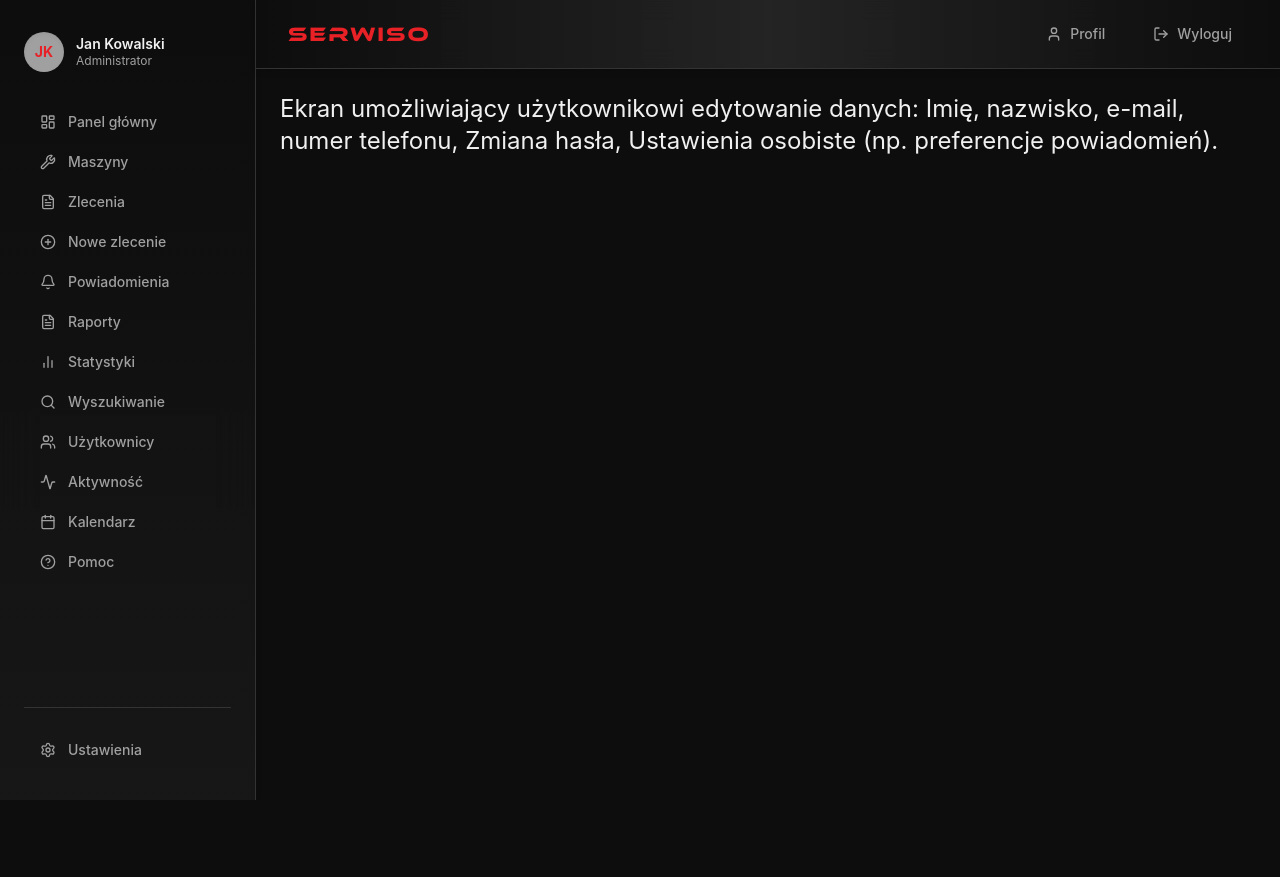
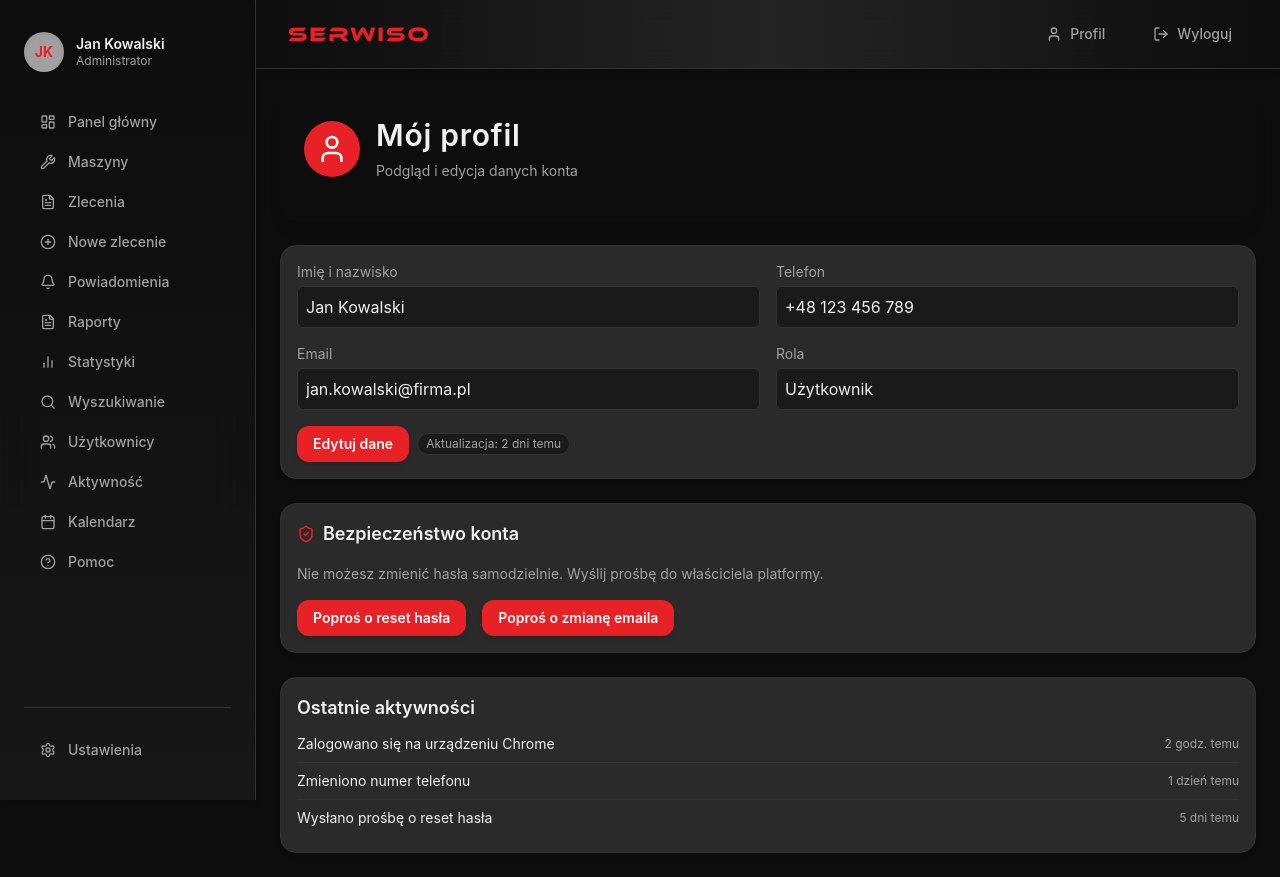
Before and after one commit to MrBartosz/SERWISO, a Next.js app in the folder frontend/: page /profile in a window 1280 px wide. Before the commit the page ends 800 px from the top, so only its background shows below. Built offline with nearby package versions, Linux system fonts and the light colour scheme.

Commit message:
Stworzenie pełnego profilu użytkownika

```diff
--- a/frontend/src/app/profile/page.tsx
+++ b/frontend/src/app/profile/page.tsx
@@ -1,9 +1,187 @@
-export default function Profile() {
+"use client";
+
+import { useState } from "react";
+import { motion } from "framer-motion";
+import { Card, CardContent } from "@/components/ui/Card";
+import Button from "@/components/ui/Button";
+import Input from "@/components/ui/Input";
+import Badge from "@/components/ui/Badge";
+import { ShieldCheck, User } from "lucide-react";
+
+export default function ProfilePage() {
+  const [user, setUser] = useState({
+    name: "Jan Kowalski",
+    phone: "+48 123 456 789",
+    email: "jan.kowalski@firma.pl",
+    role: "Użytkownik",
+    lastUpdate: "2 dni temu",
+  });
+
+  const [isEditing, setIsEditing] = useState(false);
+  const [passwordResetRequested, setPasswordResetRequested] = useState(false);
+  const [emailChangeRequested, setEmailChangeRequested] = useState(false);
+
+  const activities = [
+    {
+      id: 1,
+      message: "Zalogowano się na urządzeniu Chrome",
+      time: "2 godz. temu",
+    },
+    { id: 2, message: "Zmieniono numer telefonu", time: "1 dzień temu" },
+    { id: 3, message: "Wysłano prośbę o reset hasła", time: "5 dni temu" },
+  ];
+
+  const handleChange = (e: React.ChangeEvent<HTMLInputElement>) => {
+    setUser({ ...user, [e.target.name]: e.target.value });
+  };
+
+  const saveChanges = () => {
+    console.log("Zapisano zmiany:", user);
+    setIsEditing(false);
+  };
+
+  const requestPasswordReset = () => {
+    console.log("Wysłano prośbę o reset hasła do właściciela");
+    setPasswordResetRequested(true);
+  };
+
+  const requestEmailChange = () => {
+    console.log("Wysłano prośbę o zmianę emaila do właściciela");
+    setEmailChangeRequested(true);
+  };
+
   return (
-    <h1 className="text-2xl">
-      Ekran umożliwiający użytkownikowi edytowanie danych: Imię, nazwisko,
-      e-mail, numer telefonu, Zmiana hasła, Ustawienia osobiste (np. preferencje
-      powiadomień).
-    </h1>
+    <motion.div
+      initial={{ opacity: 0, y: 15 }}
+      animate={{ opacity: 1, y: 0 }}
+      transition={{ duration: 0.4 }}
+      className="space-y-6"
+    >
+      <div className="relative flex items-center p-6 shadow-lg rounded-2xl ">
+        <div className="flex items-center gap-4 mb-4">
+          <div className="p-3 rounded-full bg-accent">
+            <User size={32} className="text-white" />
+          </div>
+          <div>
+            <h1 className="mb-2 text-3xl font-semibold tracking-wide text-foreground">
+              Mój profil
+            </h1>
+            <p className="text-sm text-muted">Podgląd i edycja danych konta</p>
+          </div>
+        </div>
+      </div>
+
+      <Card>
+        <CardContent className="space-y-4">
+          <div className="grid grid-cols-1 gap-4 sm:grid-cols-2">
+            <div>
+              <label className="flex items-center gap-2 mb-1 text-sm text-muted">
+                Imię i nazwisko
+              </label>
+              <Input
+                name="name"
+                value={user.name}
+                onChange={handleChange}
+                disabled={!isEditing}
+              />
+            </div>
+            <div>
+              <label className="flex items-center gap-2 mb-1 text-sm text-muted">
+                Telefon
+              </label>
+              <Input
+                name="phone"
+                value={user.phone}
+                onChange={handleChange}
+                disabled={!isEditing}
+              />
+            </div>
+            <div>
+              <label className="flex items-center gap-2 mb-1 text-sm text-muted">
+                Email
+              </label>
+              <Input name="email" value={user.email} disabled />
+            </div>
+            <div>
+              <label className="flex items-center gap-2 mb-1 text-sm text-muted">
+                Rola
+              </label>
+              <Input name="role" value={user.role} disabled />
+            </div>
+          </div>
+          <div className="flex items-center gap-2">
+            {isEditing ? (
+              <Button onClick={saveChanges}>Zapisz zmiany</Button>
+            ) : (
+              <Button onClick={() => setIsEditing(true)}>Edytuj dane</Button>
+            )}
+            <Badge className="flex items-center justify-center w-full gap-1">
+              <span className="text-xs text-muted">
+                Aktualizacja: {user.lastUpdate}
+              </span>
+            </Badge>
+          </div>
+        </CardContent>
+      </Card>
+
+      <Card>
+        <CardContent className="space-y-4">
+          <div className="flex items-center gap-2 mb-2">
+            <ShieldCheck className="text-accent" size={18} />
+            <h2 className="text-lg font-semibold text-foreground">
+              Bezpieczeństwo konta
+            </h2>
+          </div>
+          <p className="text-sm text-muted">
+            Nie możesz zmienić hasła samodzielnie. Wyślij prośbę do właściciela
+            platformy.
+          </p>
+          <div className="flex gap-4">
+            <Button
+              onClick={requestPasswordReset}
+              disabled={passwordResetRequested}
+            >
+              {passwordResetRequested
+                ? "Prośba wysłana"
+                : "Poproś o reset hasła"}
+            </Button>
+            <Button
+              onClick={requestEmailChange}
+              disabled={emailChangeRequested}
+              className="text-white bg-accent hover:bg-accentHover"
+            >
+              {emailChangeRequested
+                ? "Prośba wysłana"
+                : "Poproś o zmianę emaila"}
+            </Button>
+          </div>
+        </CardContent>
+      </Card>
+
+      <Card>
+        <CardContent>
+          <h2 className="mb-3 text-lg font-semibold text-foreground">
+            Ostatnie aktywności
+          </h2>
+          {activities.length === 0 ? (
+            <div className="flex justify-center text-muted">
+              Brak aktywności
+            </div>
+          ) : (
+            <ul className="space-y-2">
+              {activities.map((a) => (
+                <li
+                  key={a.id}
+                  className="flex items-center justify-between pb-2 text-sm border-b border-border last:border-none"
+                >
+                  <span>{a.message}</span>
+                  <span className="text-xs text-muted">{a.time}</span>
+                </li>
+              ))}
+            </ul>
+          )}
+        </CardContent>
+      </Card>
+    </motion.div>
   );
 }
```
